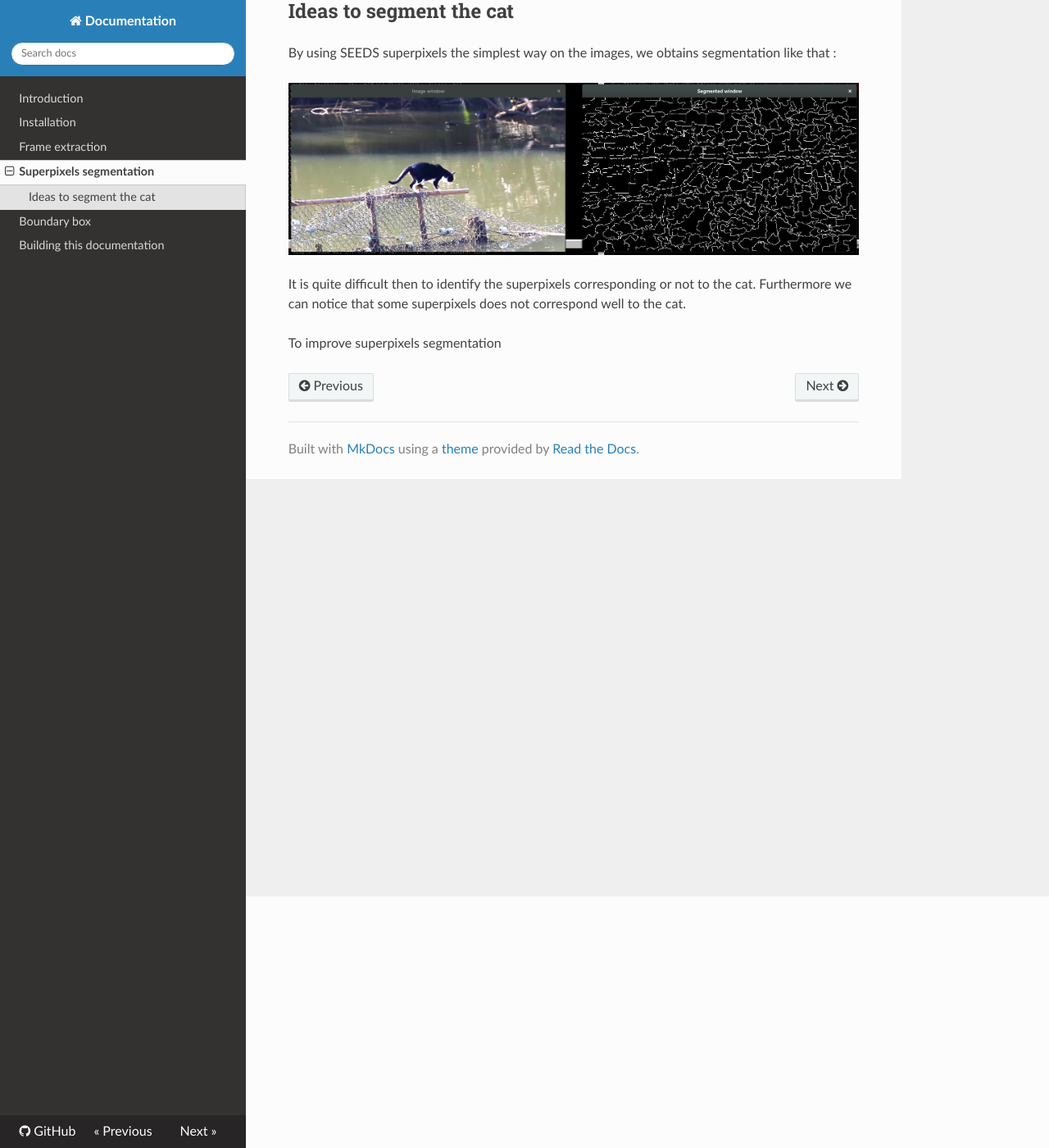
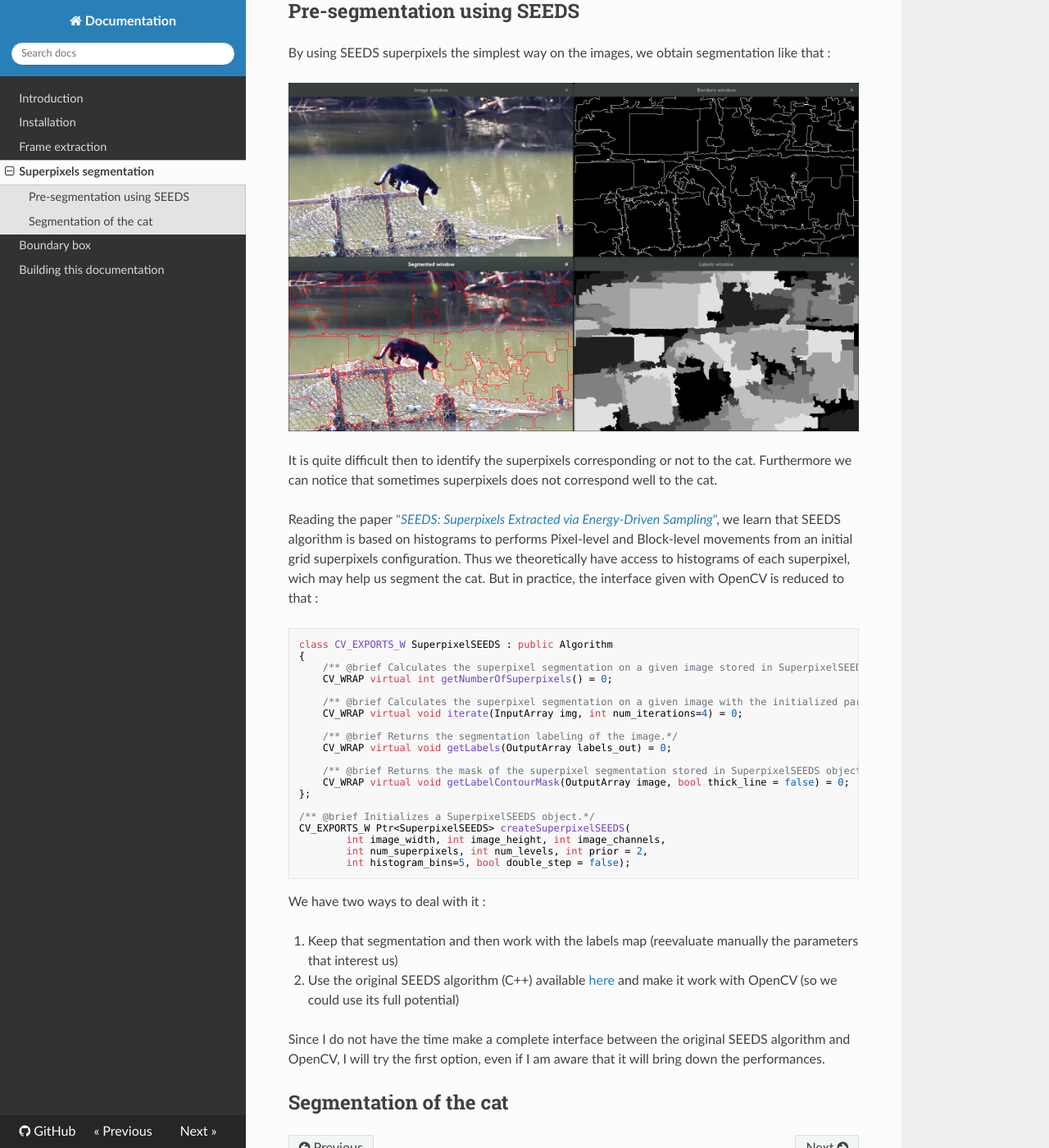
Before and after one commit to mpizenberg-archived/Singapore_interview, an MkDocs documentation site: the page built from documentation/docs/superpixel.md, in a window 1280 px wide and 1400 px high, scrolled down 307 px. Shown: the whole window at 82% size. Built offline with MkDocs 1.6.1, drawn with Linux system fonts in a browser that asks for light colours; nearby versions of some CDN libraries; old or Windows-style settings are respelled for this version of MkDocs.

Commit message:
SRC & DOC : Update of SEEDS superpixels use and of the documentation related

````diff
--- a/documentation/docs/superpixel.md
+++ b/documentation/docs/superpixel.md
@@ -5,14 +5,55 @@ I will use the SEEDS superpixels algorithm ([http://docs.opencv.org/trunk/module
 You can find a lot more information on the algorithm here :
 [http://www.mvdblive.org/seeds/](http://www.mvdblive.org/seeds/)
 
-## Ideas to segment the cat
+## Pre-segmentation using SEEDS
 
 By using SEEDS superpixels the simplest way on the images,
-we obtains segmentation like that :
+we obtain segmentation like that :
 
 ![Screenshot](img/superpixels_basic.png)
 
 It is quite difficult then to identify the superpixels corresponding or not to the cat.
-Furthermore we can notice that some superpixels does not correspond well to the cat.
+Furthermore we can notice that sometimes superpixels does not correspond well to the cat.
 
-To improve superpixels segmentation
+Reading the paper ["*SEEDS: Superpixels Extracted via Energy-Driven Sampling*"](http://arxiv.org/pdf/1309.3848v1.pdf),
+we learn that SEEDS algorithm is based on histograms to performs Pixel-level and Block-level movements
+from an initial grid superpixels configuration.
+Thus we theoretically have access to histograms of each superpixel,
+wich may help us segment the cat.
+But in practice, the interface given with OpenCV is reduced to that :
+```
+class CV_EXPORTS_W SuperpixelSEEDS : public Algorithm
+{
+    /** @brief Calculates the superpixel segmentation on a given image stored in SuperpixelSEEDS object.*/
+    CV_WRAP virtual int getNumberOfSuperpixels() = 0;
+
+    /** @brief Calculates the superpixel segmentation on a given image with the initialized parameters in the SuperpixelSEEDS object.*/
+    CV_WRAP virtual void iterate(InputArray img, int num_iterations=4) = 0;
+
+    /** @brief Returns the segmentation labeling of the image.*/
+    CV_WRAP virtual void getLabels(OutputArray labels_out) = 0;
+
+    /** @brief Returns the mask of the superpixel segmentation stored in SuperpixelSEEDS object.*/
+    CV_WRAP virtual void getLabelContourMask(OutputArray image, bool thick_line = false) = 0;
+};
+
+/** @brief Initializes a SuperpixelSEEDS object.*/
+CV_EXPORTS_W Ptr<SuperpixelSEEDS> createSuperpixelSEEDS(
+        int image_width, int image_height, int image_channels,
+        int num_superpixels, int num_levels, int prior = 2,
+        int histogram_bins=5, bool double_step = false);
+```
+
+We have two ways to deal with it :
+
+1. Keep that segmentation and then work with the labels map
+(reevaluate manually the parameters that interest us)
+2. Use the original SEEDS algorithm (C++) available [here](http://www.mvdblive.org/seeds/)
+and make it work with OpenCV (so we could use its full potential)
+
+Since I do not have the time make a complete interface between
+the original SEEDS algorithm and OpenCV, I will try the first option,
+even if I am aware that it will bring down the performances.
+
+
+## Segmentation of the cat
````
Also changed, not shown: documentation/docs/img/superpixels_basic.png, 1 other file.
